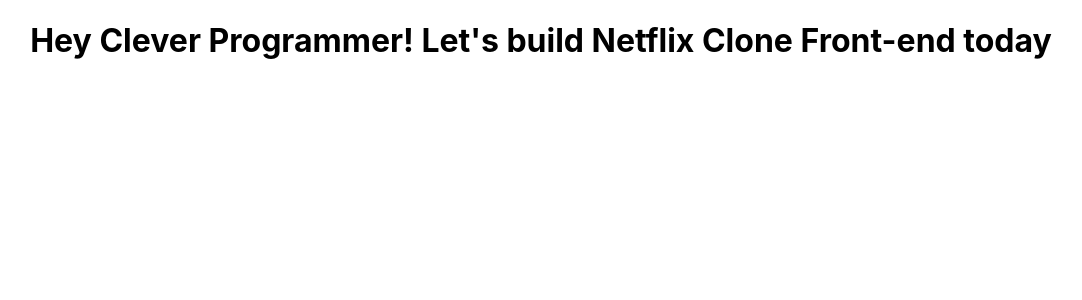
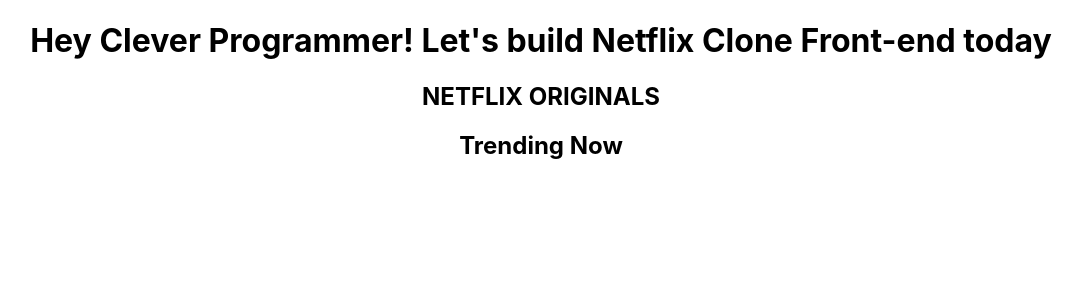
Before and after one commit to nojahoon/2021_SWEDU_React_Clone_Netflix, a React (Create React App) app in the folder netflix-clone/: page / in a window 1280 px wide. Shown: the top 300 px of the page, without its empty margins (99-1181 px from the left). Built offline with nearby package versions, Linux system fonts and the light colour scheme.

Commit message:
make requests.js/Row.js/axios.js  - to use API

```diff
--- a/netflix-clone/src/App.js
+++ b/netflix-clone/src/App.js
@@ -1,10 +1,13 @@
 import React from "react";
 import "./App.css";
+import Row from "./Row";
 
 function App() {
   return (
     <div className="App">
       <h1>Hey Clever Programmer! Let's build Netflix Clone Front-end today</h1>
+      <Row title="NETFLIX ORIGINALS" />
+      <Row title="Trending Now" />
     </div>
   );
 }
--- /dev/null
+++ b/netflix-clone/src/Row.js
@@ -0,0 +1,14 @@
+import React from "react";
+
+function Row({ title }) {
+  return (
+    <div>
+      {/*title*/}
+      <h2>{title}</h2>
+
+      {/*con tainer -> posters */}
+    </div>
+  );
+}
+
+export default Row;
```
Also changed, not shown: netflix-clone/src/axios.js (added, +12 -0 lines), netflix-clone/src/requests.js (added, +14 -0 lines).
